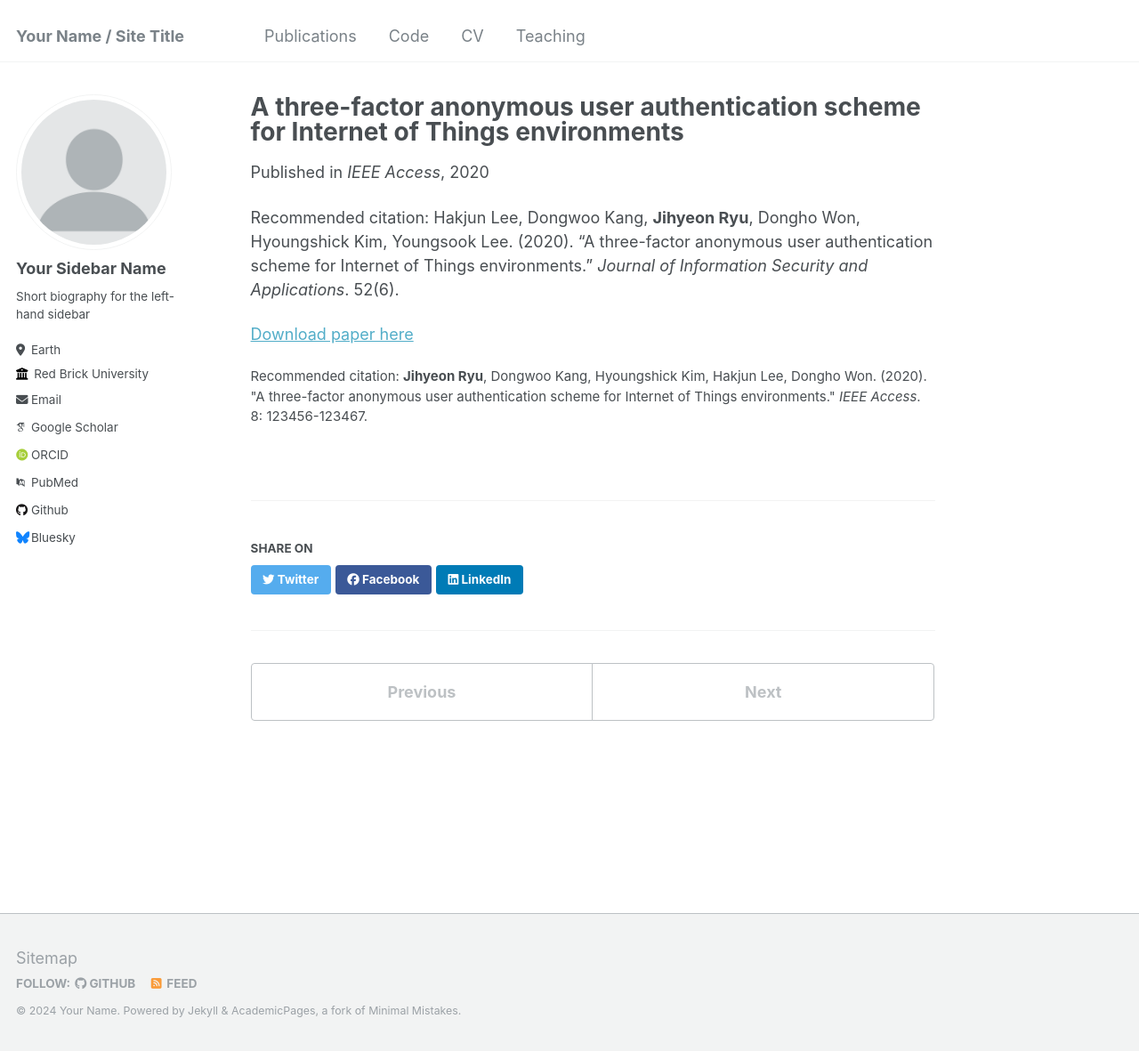
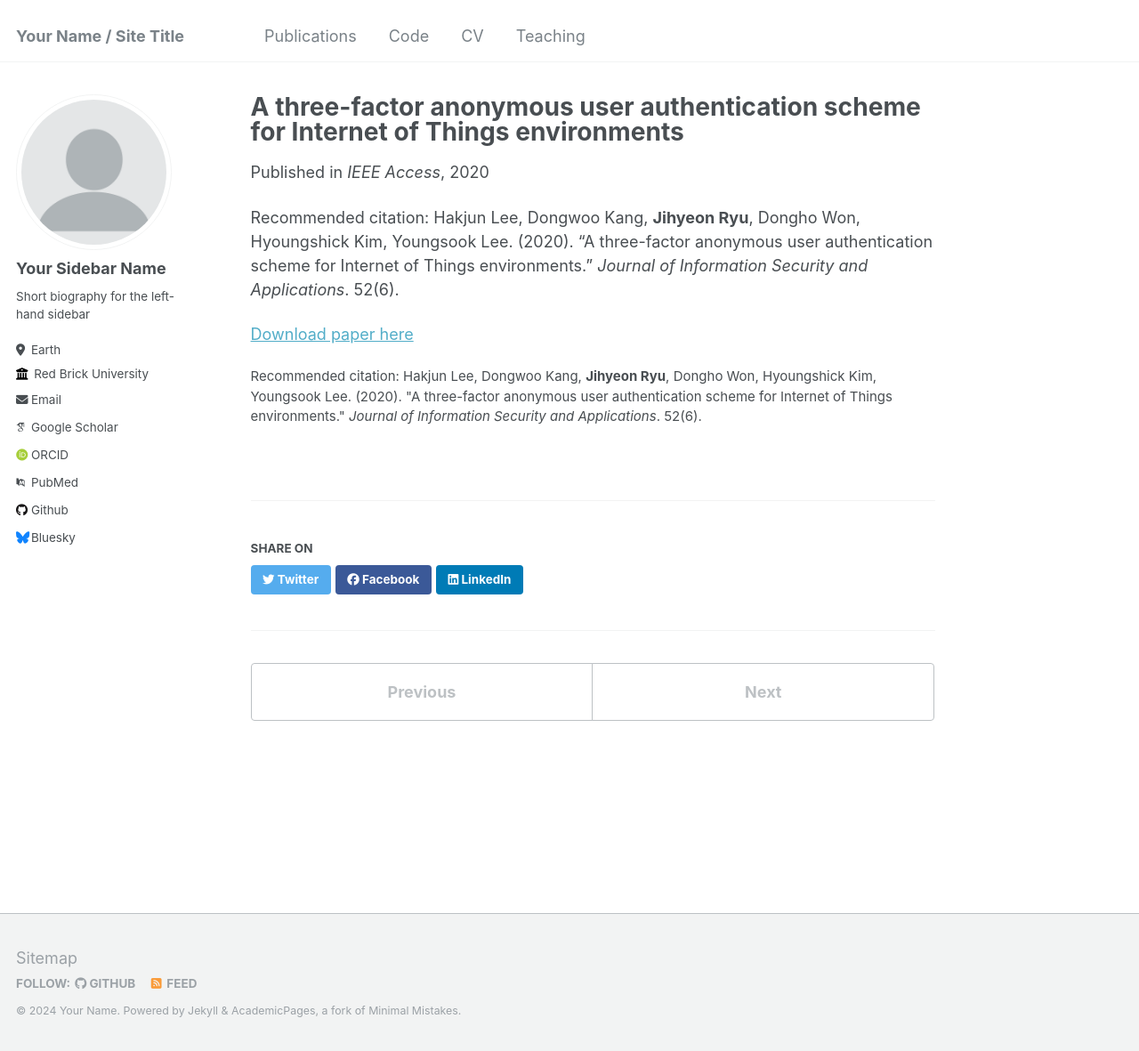
Before and after one commit to junsix/junsix.github.io, a Jekyll site: the page built from _publications/2020-04-08-Hak.md, in a window 1280 px wide and 1181 px high. Shown: the whole window at 89% size. Built offline with Jekyll 4.4.1, drawn with Linux system fonts in a browser that asks for light colours; some web fonts are replaced.

Commit message:
Update 2020-04-08-Hak.md

```diff
--- a/_publications/2020-04-08-Hak.md
+++ b/_publications/2020-04-08-Hak.md
@@ -5,7 +5,8 @@ permalink: /publication/2020-04-08-Hak
 excerpt: 'This paper is about the number 1. The number 2 is left for future work.'
 date: 2020-04-08
 venue: 'IEEE Access'
-citation: '<b>Jihyeon Ryu</b>, Dongwoo Kang, Hyoungshick Kim, Hakjun Lee, Dongho Won. (2020). "A three-factor anonymous user authentication scheme for Internet of Things environments." <i>IEEE Access</i>. 8: 123456-123467.'
+citation: 'Hakjun Lee, Dongwoo Kang, <b>Jihyeon Ryu</b>, Dongho Won, Hyoungshick Kim, Youngsook Lee. (2020). "A three-factor anonymous user authentication scheme for Internet of Things environments." <i>Journal of Information Security and Applications</i>. 52(6).
+'
 ---
 
 Recommended citation: Hakjun Lee, Dongwoo Kang, **Jihyeon Ryu**, Dongho Won, Hyoungshick Kim, Youngsook Lee. (2020). "A three-factor anonymous user authentication scheme for Internet of Things environments." *Journal of Information Security and Applications*. 52(6).
```
